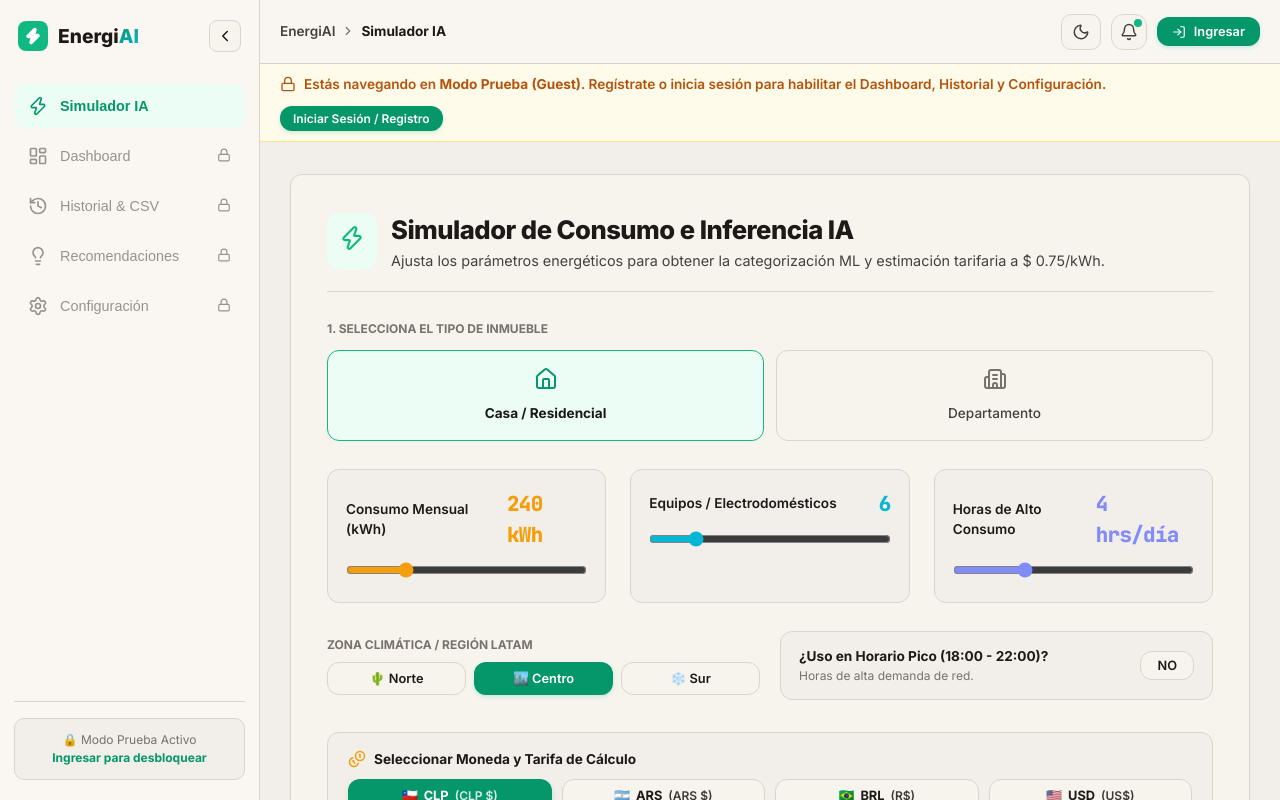
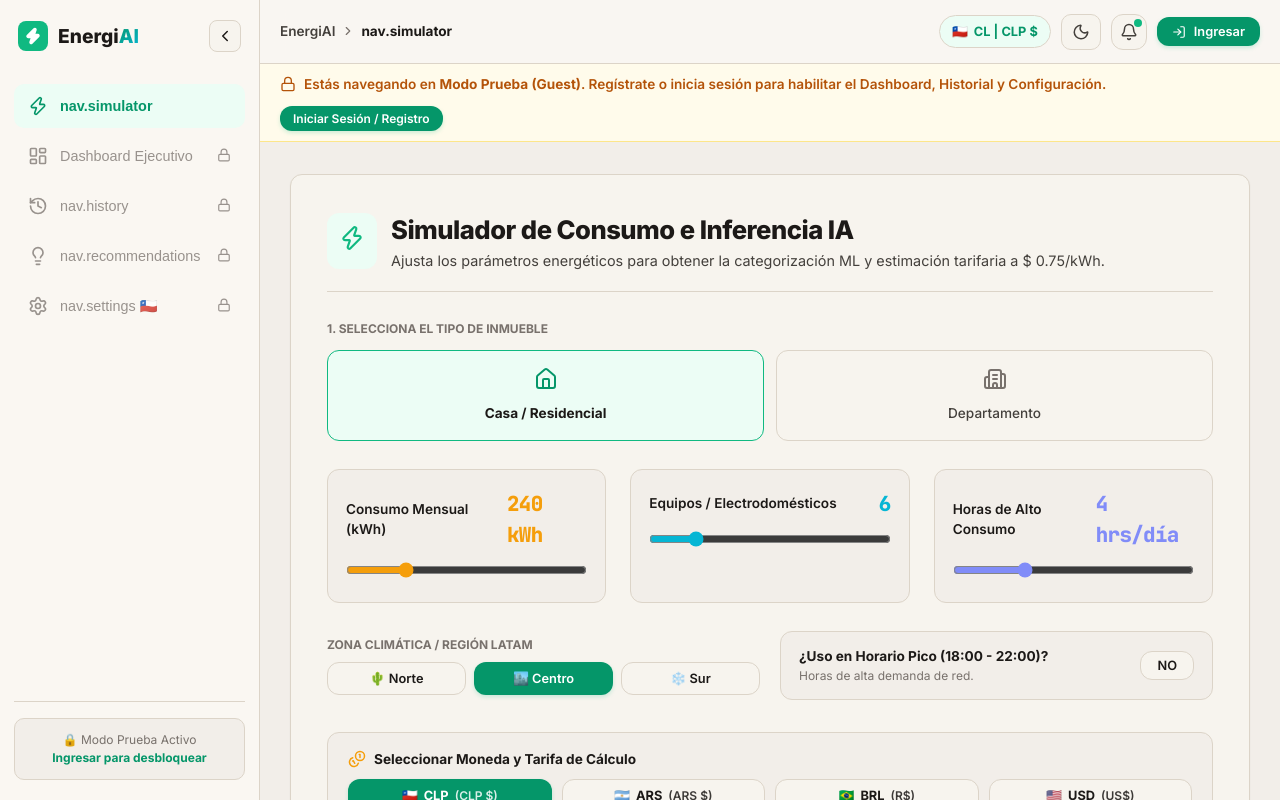
Before and after one commit to No-Country-simulation/G9-LATAM-TEAM-60, a React (Vite) app in the folder Frontend/: page / in a window 1280 px wide. Both pictures are taken after a click on the button "Comenzar Simulación". Shown: the top 800 px of the page. Built offline with nearby package versions, Linux system fonts and the light colour scheme.

Commit message:
feat(i18n): connect active country badge and translated navigation items to Navbar and Sidebar

```diff
--- a/Frontend/src/components/Navbar.tsx
+++ b/Frontend/src/components/Navbar.tsx
@@ -3,6 +3,7 @@ import { Bell, Sun, Moon, LogIn, ChevronRight, User, Menu } from 'lucide-react';
 import { useTheme } from '../context/ThemeContext';
 import { useAuth } from '../context/AuthContext';
 import { useToast } from '../context/ToastContext';
+import { useCountry } from '../context/CountryContext';
 
 interface NavbarProps {
   activeTab: string;
@@ -15,15 +16,16 @@ export const Navbar: React.FC<NavbarProps> = ({ activeTab, onOpenAuth, onGoLandi
   const { theme, toggleTheme } = useTheme();
   const { user } = useAuth();
   const { showToast } = useToast();
+  const { paisConfig, t } = useCountry();
 
   const getBreadcrumbLabel = (tab: string) => {
     switch (tab) {
-      case 'dashboard': return 'Dashboard Ejecutivo';
-      case 'simulador': return 'Simulador IA';
-      case 'historial': return 'Historial & CSV';
-      case 'recomendaciones': return 'Recomendaciones';
-      case 'configuracion': return 'Configuración';
-      default: return 'Plataforma Principal';
+      case 'dashboard': return t('nav.dashboard');
+      case 'simulador': return t('nav.simulator');
+      case 'historial': return t('nav.history');
+      case 'recomendaciones': return t('nav.recommendations');
+      case 'configuracion': return t('nav.settings');
+      default: return 'EnergiAI';
     }
   };
 
@@ -63,8 +65,24 @@ export const Navbar: React.FC<NavbarProps> = ({ activeTab, onOpenAuth, onGoLandi
         </div>
       </div>
 
-      {/* Derecha: Selector de Tema, Notificaciones y Autenticación */}
+      {/* Derecha: Selector de Tema, País Activo, Notificaciones y Autenticación */}
       <div style={{ display: 'flex', alignItems: 'center', gap: '10px', flexShrink: 0 }}>
+        {/* Badge de País Activo */}
+        <div style={{
+          display: 'flex',
+          alignItems: 'center',
+          gap: '6px',
+          padding: '6px 12px',
+          borderRadius: '20px',
+          background: 'var(--badge-success-bg)',
+          border: '1px solid var(--border-color)',
+          fontSize: '0.8rem',
+          fontWeight: 700,
+          color: 'var(--color-emerald-600)'
+        }} title={`País configurado: ${paisConfig.nombre} (${paisConfig.moneda})`}>
+          <span>{paisConfig.bandera}</span>
+          <span>{paisConfig.codigo} | {paisConfig.simboloMoneda}</span>
+        </div>
         {/* Toggle Modo Claro / Oscuro */}
         <button
           onClick={toggleTheme}
--- a/Frontend/src/components/Sidebar.tsx
+++ b/Frontend/src/components/Sidebar.tsx
@@ -2,6 +2,7 @@ import React from 'react';
 import { LayoutDashboard, Zap, History, Lightbulb, Settings, ChevronLeft, ChevronRight, LogOut, Shield, User, Lock, X } from 'lucide-react';
 import { useAuth } from '../context/AuthContext';
 import { useToast } from '../context/ToastContext';
+import { useCountry } from '../context/CountryContext';
 
 interface SidebarProps {
   activeTab: string;
@@ -24,13 +25,14 @@ export const Sidebar: React.FC<SidebarProps> = ({
 }) => {
   const { user, logout } = useAuth();
   const { showToast } = useToast();
+  const { paisConfig, t } = useCountry();
 
   const menuItems = [
-    { id: 'simulador', label: 'Simulador IA', icon: Zap, public: true },
-    { id: 'dashboard', label: 'Dashboard', icon: LayoutDashboard, public: false },
-    { id: 'historial', label: 'Historial & CSV', icon: History, public: false },
-    { id: 'recomendaciones', label: 'Recomendaciones', icon: Lightbulb, public: false },
-    { id: 'configuracion', label: 'Configuración', icon: Settings, public: false },
+    { id: 'simulador', label: t('nav.simulator'), icon: Zap, public: true },
+    { id: 'dashboard', label: t('nav.dashboard'), icon: LayoutDashboard, public: false },
+    { id: 'historial', label: t('nav.history'), icon: History, public: false },
+    { id: 'recomendaciones', label: t('nav.recommendations'), icon: Lightbulb, public: false },
+    { id: 'configuracion', label: `${t('nav.settings')} ${paisConfig.bandera}`, icon: Settings, public: false },
   ];
 
   const handleTabClick = (item: typeof menuItems[0]) => {
```
